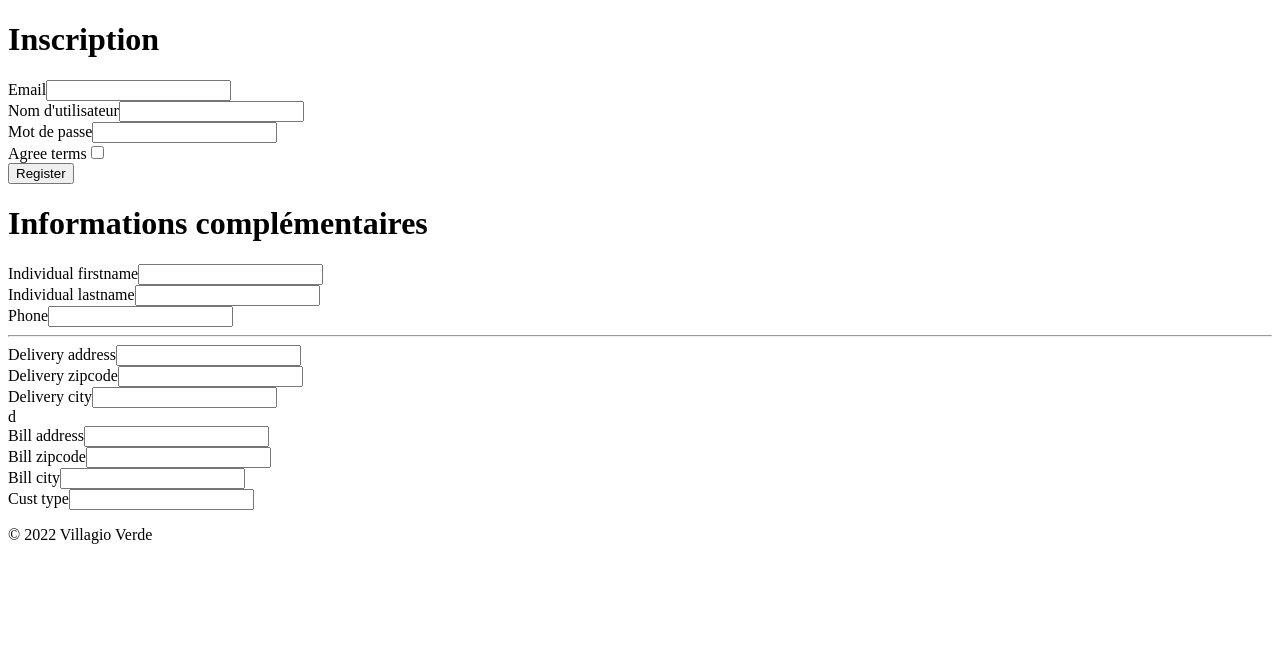
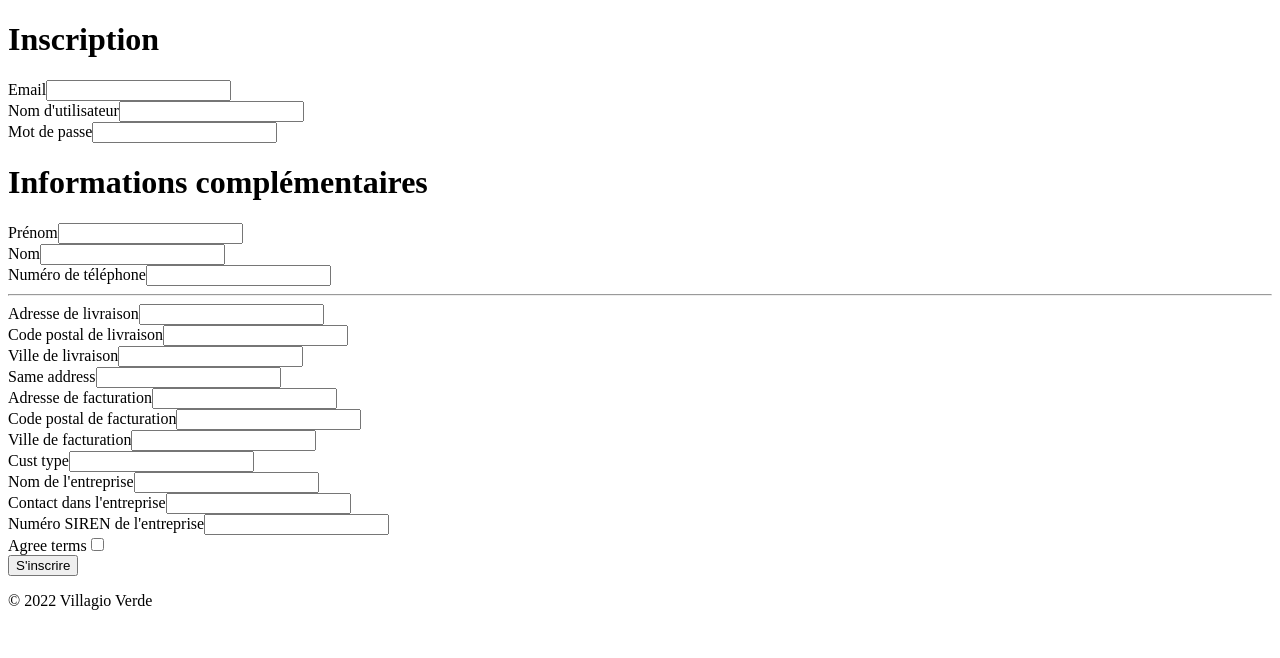
Before and after one commit to ChowNmkz/villagio-verde, a Symfony app: template templates/registration/register.html.twig in a window 1280 px wide. Shown: the part 142-800 px from the top of the page. Run offline with Twig, Linux system fonts and the light colour scheme; the template is opened without the code that fills it, so the values that code supplies are empty; form fields are guessed from the names that the template uses; some libraries are stand-ins or nearby versions.

Commit message:
feat(registration): adding label and fix the email verifier

```diff
--- a/src/Factory/CustomerFactory.php
+++ b/src/Factory/CustomerFactory.php
@@ -43,7 +43,7 @@ class CustomerFactory
      *
      * @return Customer
      */
-    public function createProfessionalCustomer(string $phone, string $firstName, string $lastName, string $proBrand, string $proContact, string $proSiren):Customer
+    public function createProfessionalCustomer(string $phone, string $proBrand, string $proContact, string $proSiren):Customer
     {
         $customer = new customer();
 
--- a/templates/registration/register.html.twig
+++ b/templates/registration/register.html.twig
@@ -11,36 +11,50 @@
                 {% endfor %}
 
                 <h1>Inscription</h1>
-
                 {{ form_start(form) }}
                     {{ form_row(form.email) }}
                     {{ form_row(form.username,
                         { label: 'Nom d\'utilisateur'
                         }) }}
-
                     {{ form_row(form.plainPassword, {
                         label: 'Mot de passe'
                     }) }}
-                    {{ form_row(form.agreeTerms) }}
+            </div>
 
-                    <button type="submit" class="btn">Register</button>
-            </div>
             <div class="col-6">
                 <h1>Informations complémentaires</h1>
-                {{ form_row(form.individualFirstname) }}
-                {{ form_row(form.individualLastname) }}
-                {{ form_row(form.phone) }}
+                {{ form_row(form.individualFirstname,
+                    { label: 'Prénom'}) }}
+                {{ form_row(form.individualLastname,
+                    { label: 'Nom' }) }}
+                {{ form_row(form.phone,
+                    { label: 'Numéro de téléphone' }) }}
                 <hr>
-                {{ form_row(form.deliveryAddress) }}
-                {{ form_row(form.deliveryZipcode) }}
-                {{ form_row(form.deliveryCity) }}
-d                {{ form_row(form.billAddress) }}
-                {{ form_row(form.billZipcode) }}
-                {{ form_row(form.billCity) }}
+                {{ form_row(form.deliveryAddress,
+                    { label: 'Adresse de livraison'}) }}
+                {{ form_row(form.deliveryZipcode,
+                    { label: 'Code postal de livraison'}) }}
+                {{ form_row(form.deliveryCity,
+                    { label: 'Ville de livraison'}) }}
+                {{ form_row(form.sameAddress) }}
+                {{ form_row(form.billAddress,
+                    { label: 'Adresse de facturation'}) }}
+                {{ form_row(form.billZipcode,
+                    { label: 'Code postal de facturation'}) }}
+                {{ form_row(form.billCity,
+                    { label: 'Ville de facturation'}) }}
                 {{ form_row(form.custType) }}
+                {{ form_row(form.professionnalBrand,
+                    { label: 'Nom de l\'entreprise'}) }}
+                {{ form_row(form.professionnalContact,
+                    { label: 'Contact dans l\'entreprise'}) }}
+                {{ form_row(form.professionnalSiren,
+                    { label: 'Numéro SIREN de l\'entreprise'}) }}
+            </div>
 
-                {{ form_end(form) }}
-            </div>
+            {{ form_row(form.agreeTerms) }}
+            <button type="submit" class="btn btn-dark">S'inscrire</button>
+            {{ form_end(form) }}
         </div>
     </div>
 
```
Also changed, not shown: src/Form/CustomerType.php (+13 -10 lines), 1 other file.
